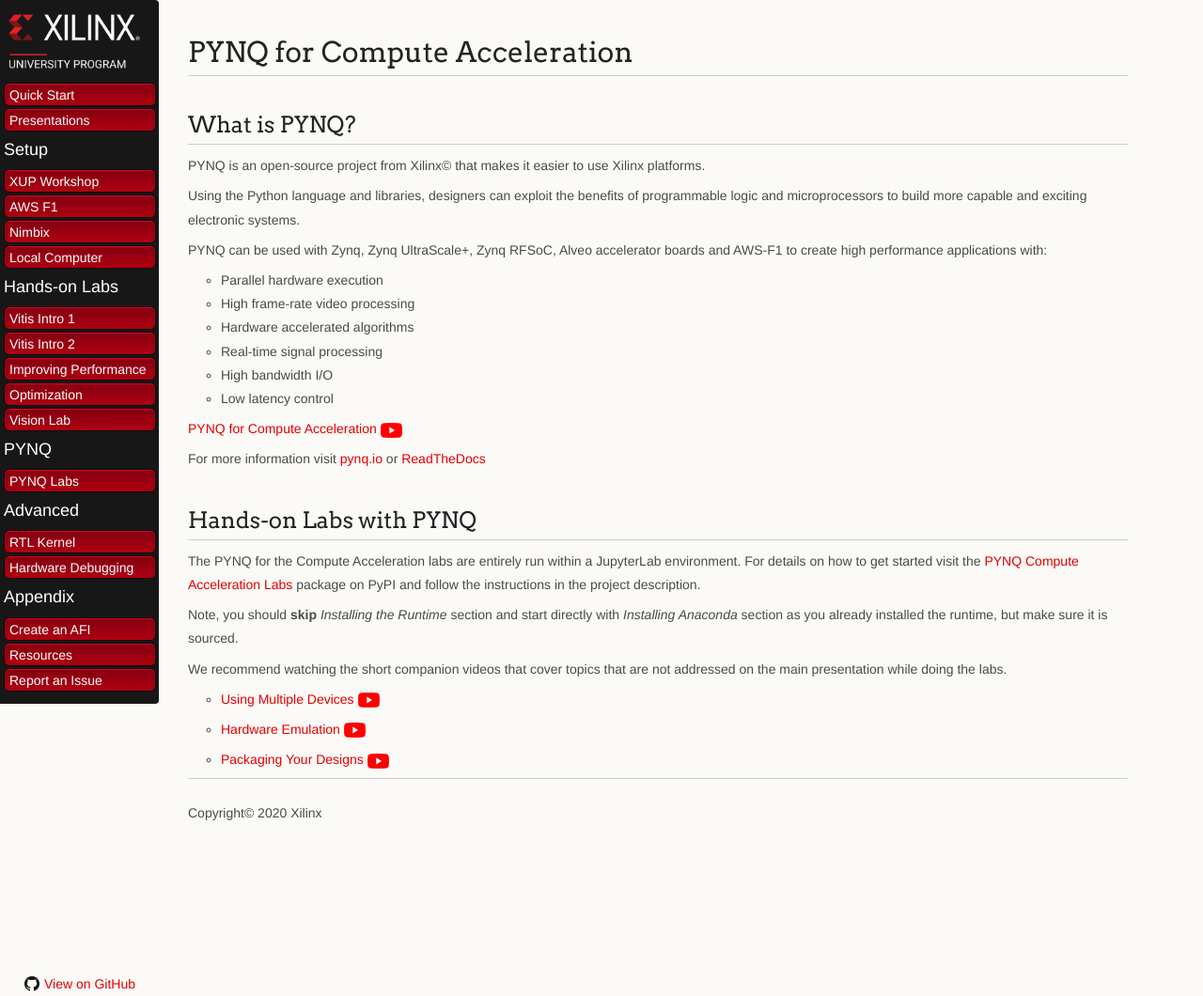
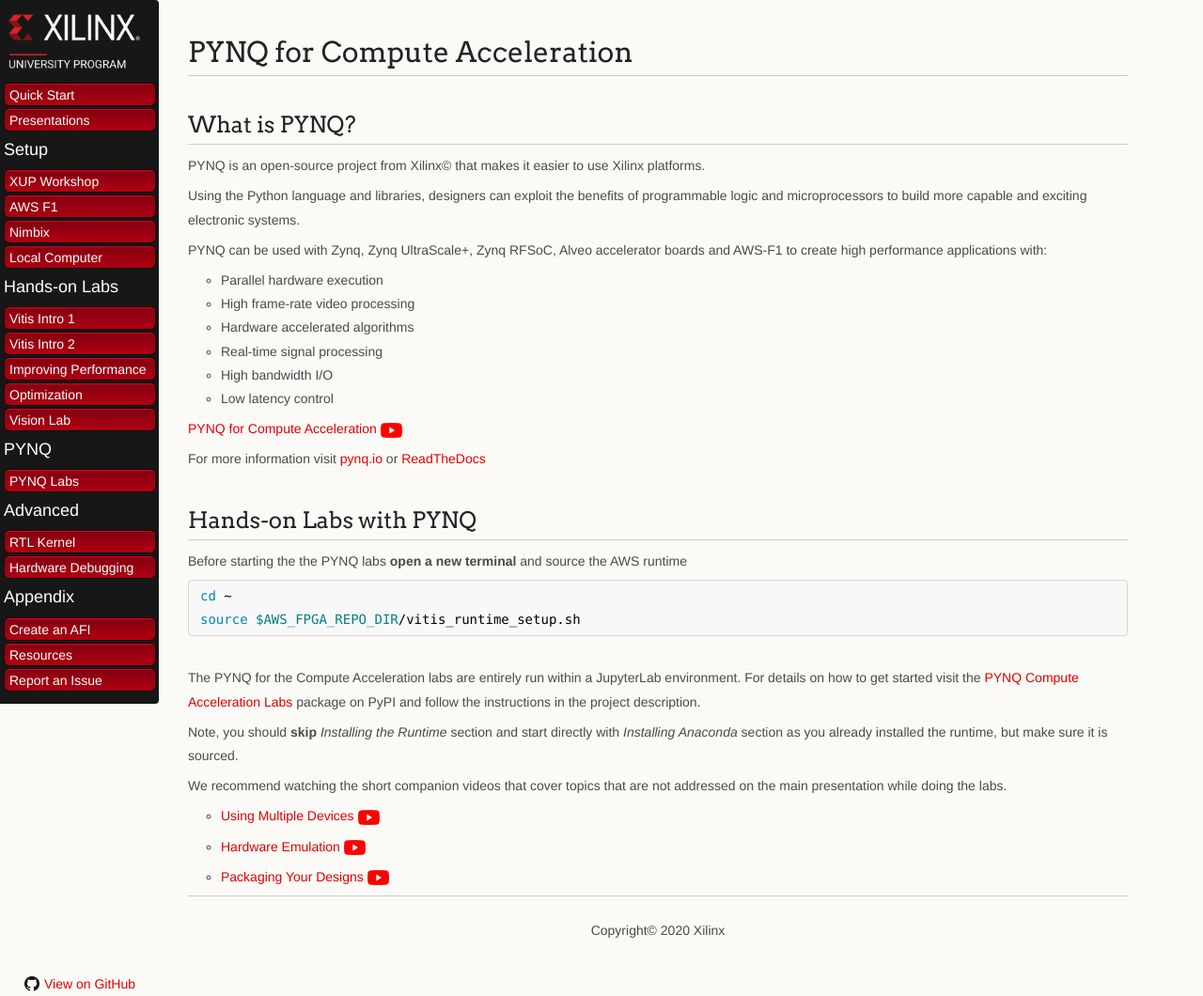
Before and after one commit to Xilinx/xup_compute_acceleration, a Jekyll site: the page built from docs/pynq_labs.md, in a window 1280 px wide and 1060 px high. Shown: the whole window at 94% size. Built offline with Jekyll 4.4.1, drawn with Linux system fonts in a browser that asks for light colours; our own code applies the rules of GitHub Pages for plain Markdown files.

Commit message:
Include text to open a new terminal before doing pynq labs

````diff
--- a/docs/pynq_labs.md
+++ b/docs/pynq_labs.md
@@ -25,6 +25,13 @@
 
 ## Hands-on Labs with PYNQ
 
+Before starting the the PYNQ labs **open a new terminal** and source the AWS runtime
+
+```sh
+cd ~
+source $AWS_FPGA_REPO_DIR/vitis_runtime_setup.sh
+```
+
 The PYNQ for the Compute Acceleration labs are entirely run within a JupyterLab environment. For details on how to get started visit the [PYNQ Compute Acceleration Labs](https://pypi.org/project/pynq-compute-labs/) package on PyPI and follow the instructions in the project description.
 
 Note, you should **skip** *Installing the Runtime* section and start directly with *Installing Anaconda* section as you already installed the runtime, but make sure it is sourced.
@@ -38,4 +45,4 @@
 * [Packaging Your Designs ![alt text](assets/images/youtube.png)](https://youtu.be/S2oSliWHpsA)
 
 ---------------------------------------
-Copyright&copy; 2020 Xilinx
+<p align="center">Copyright&copy; 2020 Xilinx</p>
````
